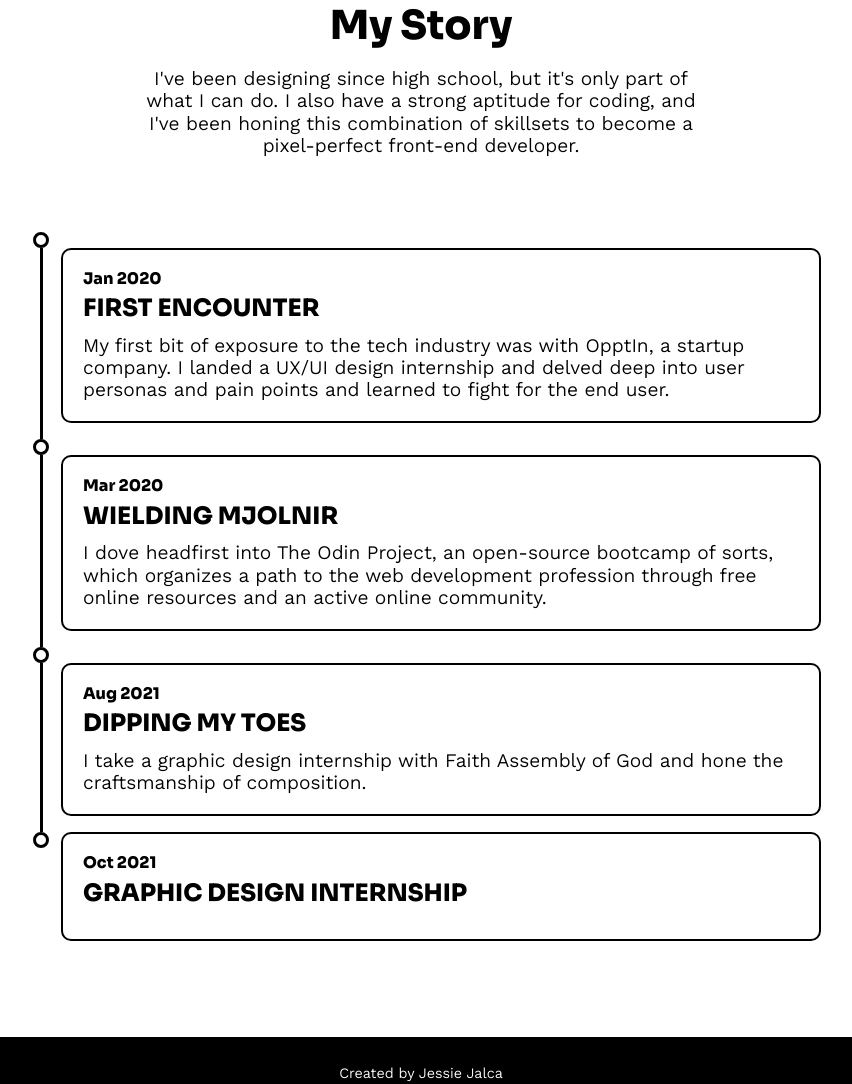
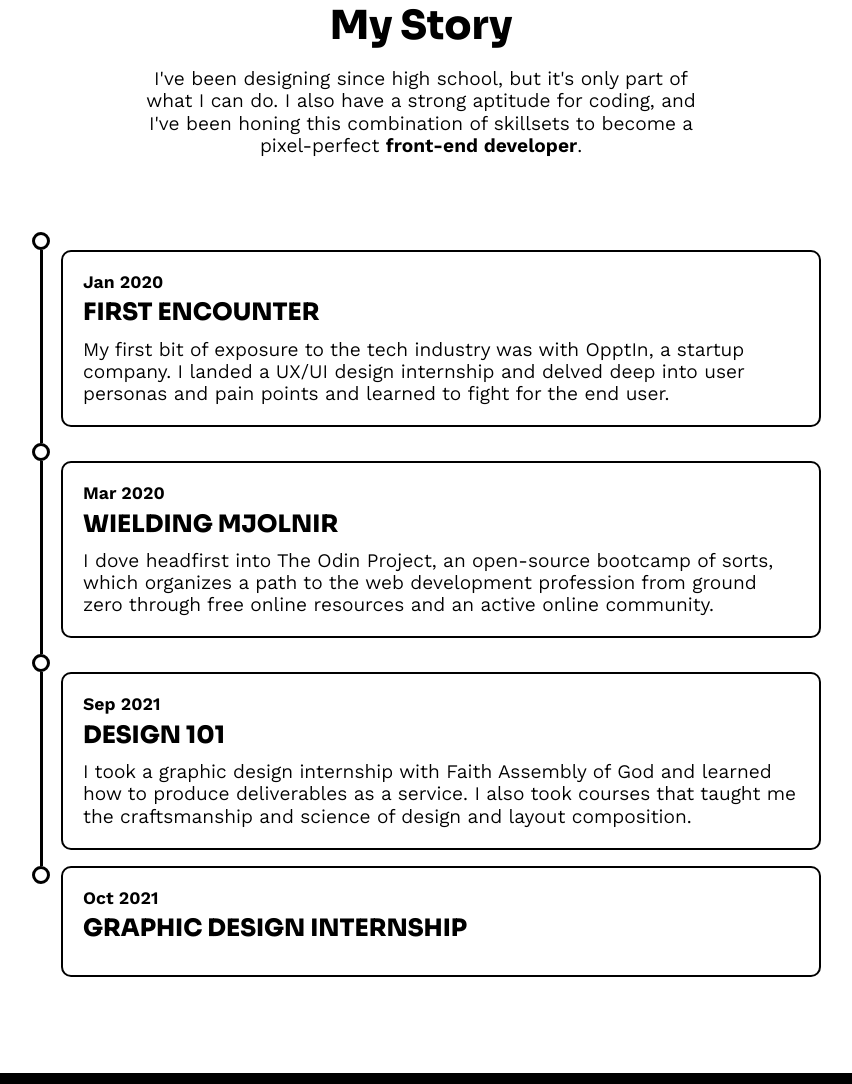
Before and after one commit to jessiejalca/about-me, a plain HTML site: page index.html in a window 1280 px wide. Shown: the part 750-1834 px from the top of the page, without its empty margins (219-1071 px from the left). Drawn offline with nearby package versions, Linux system fonts and the light colour scheme.

Commit message:
Add content & change timeline date styling

```diff
--- a/index.html
+++ b/index.html
@@ -18,8 +18,8 @@
         <p>
           I've been designing since high school, but it's only part of what I
           can do. I also have a strong aptitude for coding, and I've been honing
-          this combination of skillsets to become a pixel-perfect front-end
-          developer.
+          this combination of skillsets to become a pixel-perfect
+          <strong>front-end developer</strong>.
         </p>
       </section>
       <section id="timeline">
@@ -42,18 +42,21 @@
           <h3>Wielding Mjolnir</h3>
           <p>
             I dove headfirst into The Odin Project, an open-source bootcamp of
-            sorts, which organizes a path to the web development profession
-            through free online resources and an active online community.
+            sorts, which organizes a path to the web development profession from
+            ground zero through free online resources and an active online
+            community.
           </p>
         </section>
         <div class="dot left"></div>
         <div class="line left"></div>
         <section class="date">
-          <p class="date"><strong>Aug 2021</strong></p>
-          <h3>Dipping My Toes</h3>
+          <p class="date"><strong>Sep 2021</strong></p>
+          <h3>Design 101</h3>
           <p>
-            I take a graphic design internship with Faith Assembly of God and
-            hone the craftsmanship of composition.
+            I took a graphic design internship with Faith Assembly of God and
+            learned how to produce deliverables as a service. I also took
+            courses that taught me the craftsmanship and science of design and
+            layout composition.
           </p>
         </section>
         <div class="dot left"></div>
@@ -65,7 +68,7 @@
       </section>
     </article>
     <footer>
-      <p>Created by Jessie Jalca</p>
+      <p>Created by Jessie Jalca ©2022</p>
     </footer>
   </body>
 </html>
--- a/styles/abstracts/_variables.scss
+++ b/styles/abstracts/_variables.scss
@@ -1,5 +1,5 @@
 // Typography
-@import url("https://fonts.googleapis.com/css2?family=Work+Sans:wght@380;900&family=Sora:wght@800&display=swap");
+@import url("https://fonts.googleapis.com/css2?family=Work+Sans:wght@380;650&family=Sora:wght@800&display=swap");
 $header-font: "Sora";
 $body-font: "Work Sans";
 
--- a/styles/base/_typography.scss
+++ b/styles/base/_typography.scss
@@ -6,8 +6,7 @@ body {
 }
 h1,
 h2,
-h3,
-p strong {
+h3 {
   font-family: $header-font, Arial, sans-serif;
 }
 h1 {
@@ -24,7 +23,8 @@ h3 {
 p {
   font-size: 1.2em;
   &.date {
-    font-size: 1em;
+    font-size: 1.1em;
+    color: $primary-color;
   }
 }
 #summary {
--- a/styles/layout/_grid.scss
+++ b/styles/layout/_grid.scss
@@ -45,8 +45,8 @@ article {
   }
   // points
   .dot {
-    width: 10px;
-    height: 10px;
+    width: 12px;
+    height: 12px;
     border-radius: 50%;
     border: 3px solid $primary-color;
     background-color: $comp-color;
```
Also changed, not shown: styles/main.css, 1 other file.
